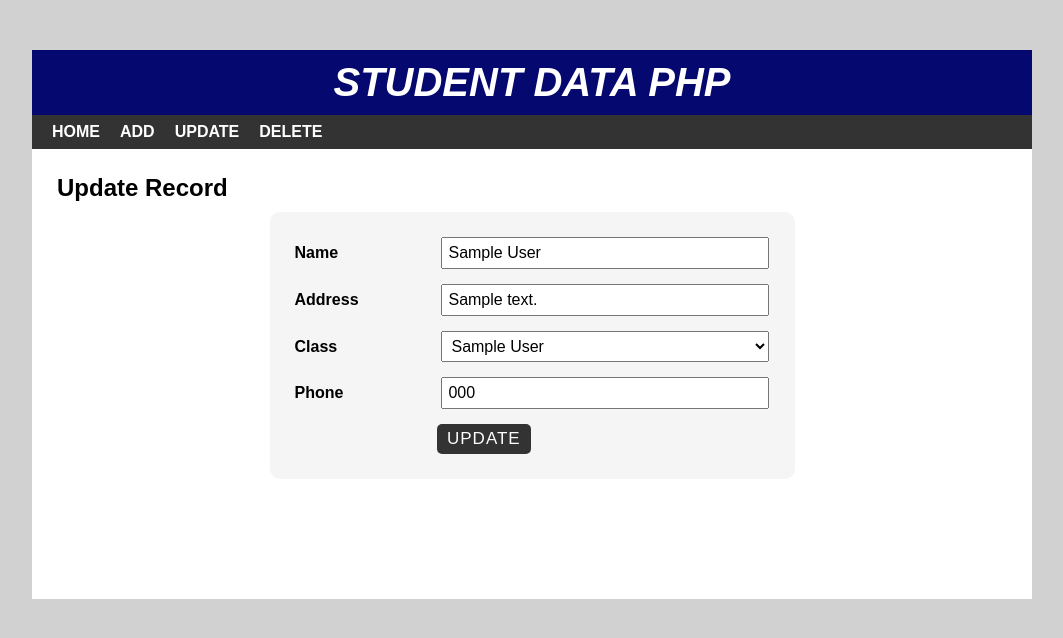
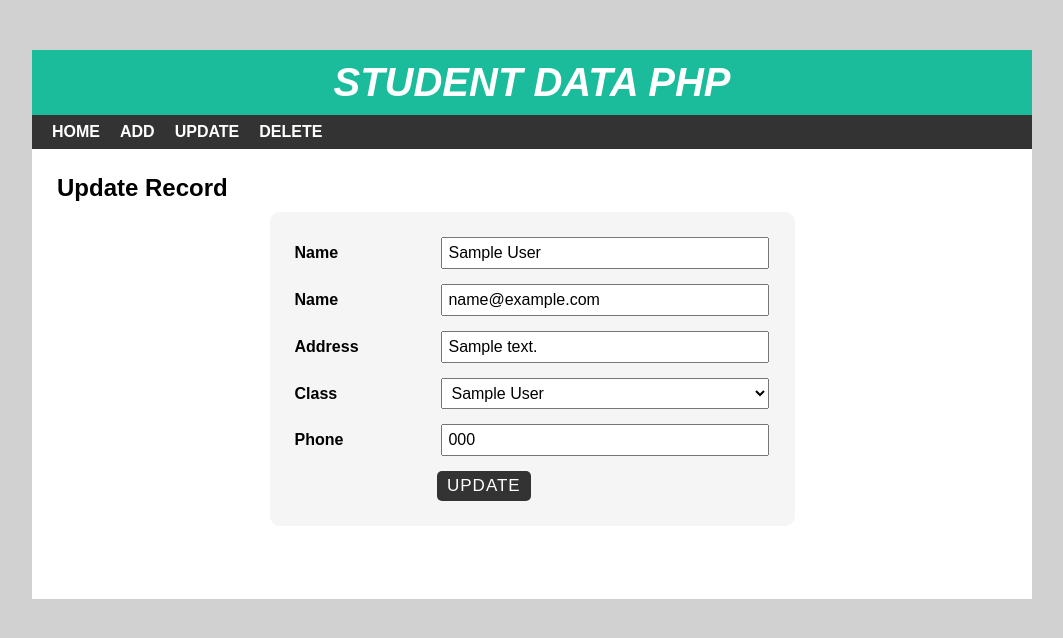
Before and after one commit to deepakkumr09/Crud_Student_data, a PHP site: page /crud_html/edit.php?id=1 in a window 1280 px wide. Shown: the top 638 px of the page, without its empty margins (108-1171 px from the left). Run offline with PHP 8.4, Linux system fonts and the light colour scheme; tables that the repository leaves empty or names only in its code hold one stand-in row (values such as "Sample post").

Commit message:
Added email column and updated update logic

```diff
--- a/css/style.css
+++ b/css/style.css
@@ -13,7 +13,7 @@ body{
 
 #header{
     text-align: center;
-    background-color:#05086e;
+    background-color: #1abc9c;
     padding: 10px;
 }
 
@@ -159,7 +159,7 @@ body{
     text-align: center;
     text-decoration: none;
     color: #fff;
-    background-color: #05086e;
+    background-color: #1abc9c;
     display: block;
     margin: 0 5px 0 0;
     transition: all 0.3s;
--- a/edit.php
+++ b/edit.php
@@ -21,6 +21,11 @@
           <label>Name</label>
           <input type="hidden" name="sid" value="<?php echo $row['sid']; ?>"/>
           <input type="text" name="sname" value="<?php echo $row['sname']; ?>"/>
+      </div>
+
+      <div class="form-group">
+          <label>Name</label>
+          <input type="text" name="email" value="<?php echo $row['email']; ?>"/>
       </div>
       <div class="form-group">
           <label>Address</label>
--- a/index.php
+++ b/index.php
@@ -15,6 +15,7 @@ include 'header.php';
         <thead>
         <th>Id</th>
         <th>Name</th>
+        <th>Email</th>
         <th>Address</th>
         <th>Class</th>
         <th>Phone</th>
@@ -27,6 +28,7 @@ include 'header.php';
             <tr>
                 <td><?php echo $row['sid']; ?></td>
                 <td><?php echo $row['sname'];  ?></td>
+                <td><?php echo $row['email'];  ?></td>
                 <td><?php echo $row['saddress']; ?></td>
                 <td><?php echo $row['cname']; ?></td>
                 <td><?php echo $row['sphone'];  ?></td>
--- a/savedata.php
+++ b/savedata.php
@@ -1,13 +1,14 @@
 <?php
 
  $stu_name = $_POST["sname"];
+ $stu_email = $_POST["email"];
  $stu_address = $_POST["saddress"];
  $stu_class = $_POST["class"];
  $stu_phone = $_POST["sphone"];
 
 
 $conn = mysqli_connect("localhost","root","","crud") or die("Connection Failed");
-$sql = "INSERT INTO student(sname,saddress,sclass,sphone) VALUES ('{$stu_name}','{$stu_address}','{$stu_class}','{$stu_phone}') ";
+$sql = "INSERT INTO student(sname,saddress,sclass,sphone) VALUES ('{$stu_name}','{$stu_email}','{$stu_address}','{$stu_class}','{$stu_phone}') ";
 $result = mysqli_query($conn, $sql) or die('"Query Unsuccesssful"');
 
 header('Location: http://localhost/crud_html/index.php');
--- a/update.php
+++ b/update.php
@@ -27,6 +27,10 @@
             <label for="">Name</label>
             <input type="hidden" name="sid"  value="<?php echo $row['sid']; ?>" />
             <input type="text" name="sname" value="<?php echo $row['sname']; ?>" />
+        </div>
+         <div class="form-group">
+            <label>Email</label>
+            <input type="text" name="email" value="<?php echo $row['email']; ?>" />
         </div>
         <div class="form-group">
             <label>Address</label>
--- a/updatedata.php
+++ b/updatedata.php
@@ -1,13 +1,14 @@
 <?php
 $stu_id = $_POST["sid"];
 $stu_name = $_POST["sname"];
+$stu_email = $_POST["email"];
  $stu_address = $_POST["saddress"];
  $stu_class = $_POST["sclass"];
  $stu_phone = $_POST["sphone"];
 
 
 $conn = mysqli_connect("localhost","root","","crud") or die("Connection Failed");
-$sql = "UPDATE student SET sname = '{$stu_name}',saddress = '{$stu_address}',sclass = '{$stu_class}',sphone = '{$stu_phone}' WHERE sid = {$stu_id}";
+$sql = "UPDATE student SET sname = '{$stu_name}' ,email = '{$stu_email}',saddress = '{$stu_address}',sclass = '{$stu_class}',sphone = '{$stu_phone}' WHERE sid = {$stu_id}";
 $result = mysqli_query($conn, $sql) or die('"Query Unsuccesssful"');
 
 header('Location: http://localhost/crud_html/index.php');
```
